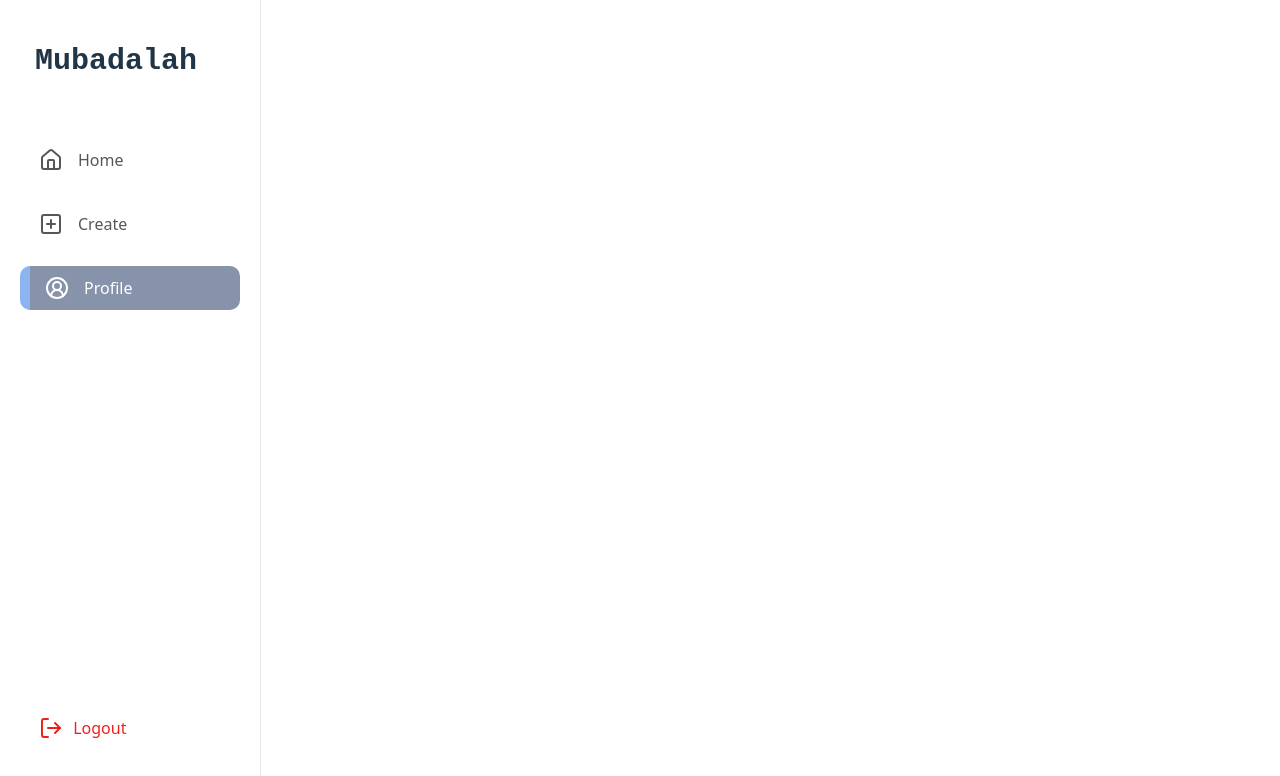
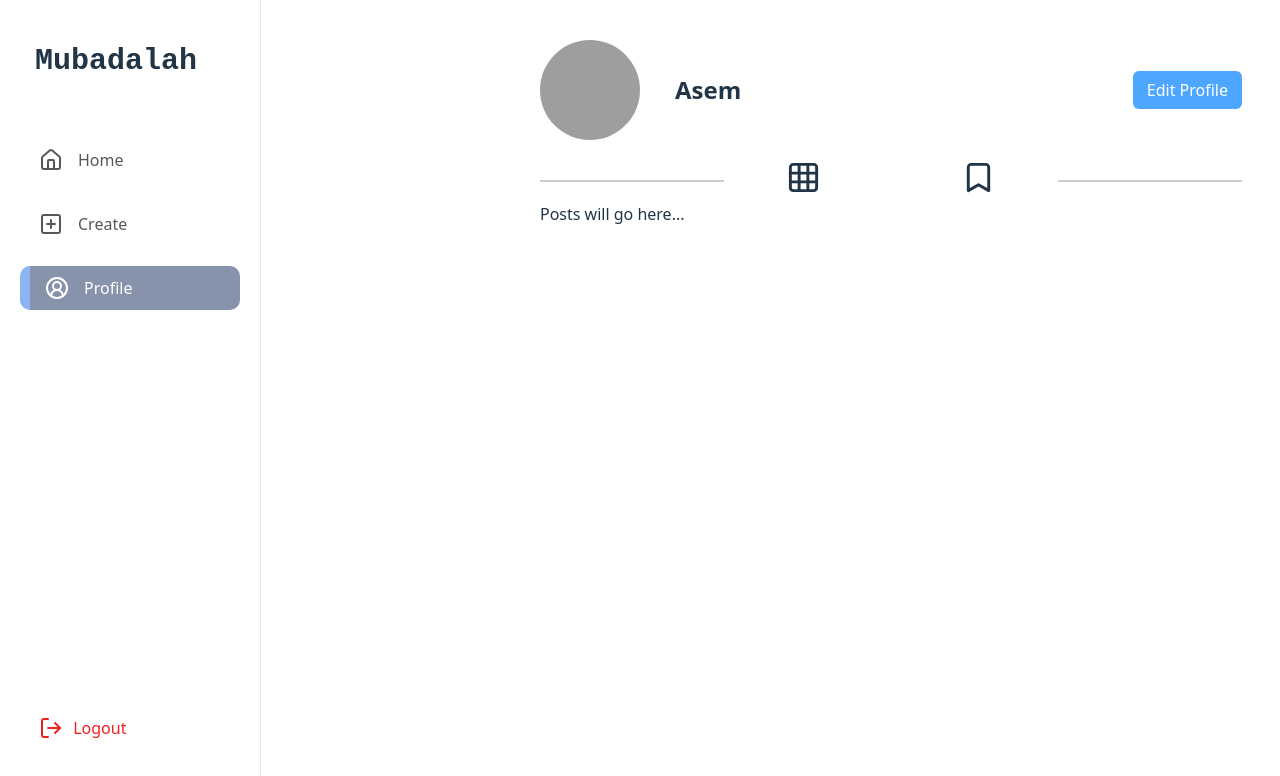
Before and after one commit to sharksandcats/Mubadalah-client, a React (Vite) app: page /profile/Asem in a window 1280 px wide. Shown: the top 776 px of the page. Built offline with nearby package versions, Linux system fonts and the light colour scheme; grey boxes are pictures that could not be loaded; a web font is replaced by a local one.

Commit message:
feat: profile page UI out

```diff
--- a/src/App.jsx
+++ b/src/App.jsx
@@ -6,6 +6,7 @@ import Homepage from './Pages/Homepage'
 import Create from './Pages/Create';
 
 import './css/App.css'
+import Profile from './Pages/Profile';
 
 function App() {
 
@@ -13,7 +14,7 @@ function App() {
     {
       user:"Asem",
       img: "https://gratisography.com/wp-content/uploads/2022/02/gratisography-nerdy-guy-free-stock-photo-1170x780.jpg",
-      time: "26m",
+      location: "Irbid",
       phone: "0793332891",
       image: "https://encrypted-tbn0.gstatic.com/images?q=tbn:ANd9GcROWff7eMHG8ttQOGyMKuU-S4HFMZKxJrZ7Nw&s",
       likes: 26,
@@ -22,7 +23,7 @@ function App() {
     {
       user: "Maya",
       img: "https://rlv.zcache.ca/peanuts_a_snoopy_happy_dance_door_sign-rb626efb74bcd429593301dbcdcd2ad08_6vj7r_644.webp?rlvnet=1",
-      time: "20m",
+      location: "Amman",
       phone: "07911113354",
       image: "https://encrypted-tbn0.gstatic.com/images?q=tbn:ANd9GcQLpevyOaipSZgXWCf90sAe8yESWHQvaKtTsQ&s",
       likes: 1000,
@@ -31,7 +32,7 @@ function App() {
     {
       user: "Sasha",
       img: "https://static.scientificamerican.com/sciam/cache/file/9CAE9C60-8BC5-4CA3-95C180EFACDD99FD_source.jpg?w=1200",
-      time: "6m",
+      location: "Amman",
       phone: "078888888888",
       image: "https://i.chzbgr.com/full/9836262400/h06DD08DE",
       likes: 90000,
@@ -54,7 +55,7 @@ function App() {
                     key={index}
                     user={post.user}
                     img={post.img}
-                    time={post.time}
+                    location={post.location}
                     phone={post.phone}
                     image={post.image}
                     likes={post.likes}
@@ -65,6 +66,7 @@ function App() {
             }
           />
           <Route path="/create" element={<Create/>}/>
+          <Route path="/profile/:user" element={<Profile/>}/>
         </Routes>
       </main>
     </div>
--- a/src/Pages/Homepage.jsx
+++ b/src/Pages/Homepage.jsx
@@ -17,7 +17,7 @@ const Homepage = (props) =>{
                     <img src={props.img} alt = "Profile"/>
                     <div className='post-user-info'>
                         <p>{props.user}</p>
-                        <p>{props.phone} • {props.time}</p>
+                        <p>{props.phone} • {props.location}</p>
                     </div>
                 </div>
                 <Bookmark
--- a/src/Pages/Profile.jsx
+++ b/src/Pages/Profile.jsx
@@ -2,70 +2,36 @@ import { useState } from 'react';
 import { Grid3x3, Bookmark, HeartHandshake} from 'lucide-react';
 import { useNavigate } from 'react-router';
 
-
+import '../css/Profile.css'
 
 const Profile = () =>{
-    const [activeTab, setActiveTab] = useState("posts")
-    const navigate = useNavigate()
 
-    const userPosts = [
-    {
-      user: "Ase,",
-      img: "https://gratisography.com/wp-content/uploads/2022/02/gratisography-nerdy-guy-free-stock-photo-1170x780.jpg",
-      time: "26m",
-      phone: "0793332891",
-      image: "https://encrypted-tbn0.gstatic.com/images?q=tbn:ANd9GcROWff7eMHG8ttQOGyMKuU-S4HFMZKxJrZ7Nw&s",
-      likes: 26,
-      caption: "PlayStation 4. Quality: 4/5. Would love to replace it with some nice friends cause I’m lonely :("
-    }
-    ]
-
-    const savedPosts = [
-    { user: "Sasha",
-      img: "https://static.scientificamerican.com/sciam/cache/file/9CAE9C60-8BC5-4CA3-95C180EFACDD99FD_source.jpg?w=1200",
-      time: "6m",
-      phone: "078888888888",
-      image: "https://i.chzbgr.com/full/9836262400/h06DD08DE",
-      likes: 90000,
-      caption: "cat works hard :))))"
-    }
-    ]
-
-    const handleEdit = (id) =>{
-        console.log("Edit post with id:", id);
-    }
+    const navigate = useNavigate();
 
     return(
         <div className='profile-container'>
             <div className='profile-header'>
-                <img src='https://gratisography.com/wp-content/uploads/2022/02/gratisography-nerdy-guy-free-stock-photo-1170x780.jpg' alt='avatar' className='profile-pic'/>
-                <h2> Asem </h2>
-                <button
-                    className='edit-btn'
-                    onClick={() => navigate("/edit-profile")}>
-
-                    Edit Profile
+                <img src='https://gratisography.com/wp-content/uploads/2022/02/gratisography-nerdy-guy-free-stock-photo-1170x780.jpg'
+                     alt='profile-picture'
+                     className='profile-pic'/>
+                <h2 className='profile-name'> Asem </h2>
+                <button className='edit-btn'
+                        onClick={() => navigate("/edit-profile")}>
+                            Edit Profile
                 </button>
             </div>
 
-            <div className='posts-section'>
-                {savedPosts.map((post, index) =>(
-                    <div key={index} className='post-card'>
-                        <div className='post-header'>
-                            <img src={post.img} alt={post.user} className='post-avatar'/>
-                            <div>
-                                <h3>{post.user}</h3>
-                                <span>{post.time}</span>
-                            </div>
-                        </div>
-                        <img src={post.image} alt='post' className='post-image'/>
-                        <div className='post-footer'>
-                            <p><HeartHandshake/> {post.likes} likes </p>
-                            <p><strong>{post.user}</strong> {post.caption} </p>
-                        </div>
-                            </div>
-                ))}
+            <div className='tabs-wrapper'>
+                <hr className='divider'/>
+                <div className='post-tabs'>
+                    <Grid3x3 size={35} className='tab-icon'/>
+                    <Bookmark size={35} className='tab-icon'/>
+                </div>
             </div>
+
+                <div className='profile-posts'>
+                    <p> Posts will go here...</p>
+                 </div>
         </div>
     )
 }
--- /dev/null
+++ b/src/css/Profile.css
@@ -0,0 +1,72 @@
+.profile-container {
+  flex: 1;
+  padding: 20px;
+}
+
+.profile-header {
+  display: flex;
+  align-items: center;
+  justify-content: space-between;
+}
+
+.profile-pic {
+  width: 100px;
+  height: 100px;
+  border-radius: 50%;
+}
+
+.profile-name {
+  flex: 1;
+  text-align: left;
+  margin-left: 35px;
+  font-size: 1.5rem;
+  font-weight: bold;
+}
+
+.edit-btn {
+  background: #4da6ff;
+  color: white;
+  border: none;
+  padding: 8px 14px;
+  border-radius: 6px;
+  cursor: pointer;
+}
+
+.edit-btn:hover{
+    background-color: #1b87f4;
+}
+
+.tabs-wrapper{
+    position: relative;
+    margin-top: 40px;
+}
+
+.divider {
+  border: 1px solid #ccc;
+  margin: 0;
+}
+
+.post-tabs {
+  display: flex;
+  justify-content: center;
+  gap: 40px;
+  position: absolute;
+  top: -20px;
+  left: 50%;
+  transform: translateX(-50%);
+  background: white;
+  padding: 0 12px;
+}
+
+.tab-icon {
+  cursor: pointer;
+  margin-inline: 50px;
+}
+
+.tab-icon:active{
+    color: #619BF1;
+}
+
+.profile-posts {
+  margin-top: 20px;
+}
```
